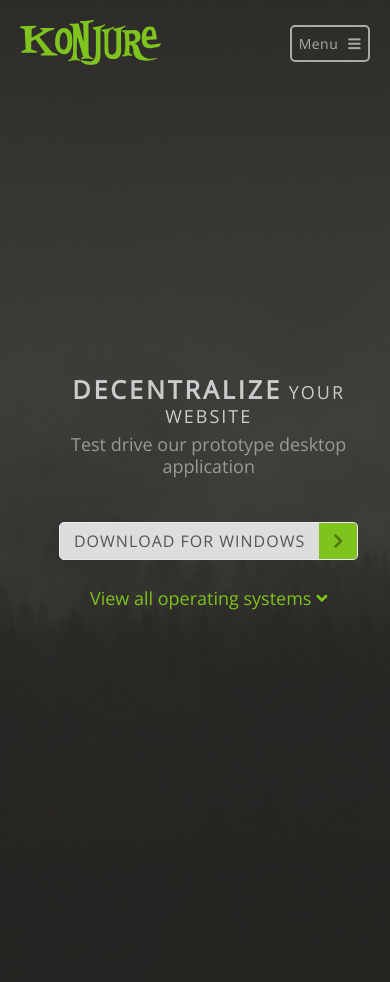
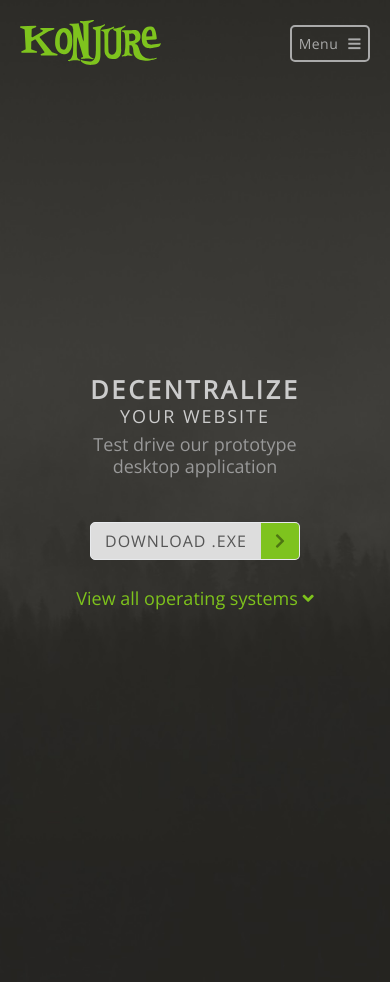
Before and after one commit to Konjure/konjure-org, a PHP site: page /get-started/prototype in a window 390 px wide. Shown: the top 982 px of the page. Run offline with PHP 8.4, Linux system fonts and the light colour scheme.

Commit message:
Whitepaper URE removal & mobile prototype download fix

```diff
--- a/get-started/prototype/index.php
+++ b/get-started/prototype/index.php
@@ -70,7 +70,7 @@
 										<br><br>
 										<a href="https://dist.konjure.org/Konjure+Desktop+App+Setup+1.0.0.exe">
 											<div class="kbutton" hover="brighten" data-sr="enter left, and hustle 20px">
-												<div class="kbutton-left">Download for Windows</div>
+												<div class="kbutton-left">Download .exe</div>
 												<div class="kbutton-right"><i class="fa fa-chevron-right"></i></div>
 											</div>
 										</a>
--- a/index.php
+++ b/index.php
@@ -168,7 +168,7 @@
 								<br><br>
 								<a href="https://dist.konjure.org/Konjure+Desktop+App+Setup+1.0.0.exe">
 									<div class="kbutton" hover="brighten" data-sr="enter left, and hustle 20px">
-										<div class="kbutton-left">Download for Windows</div>
+										<div class="kbutton-left">Download .exe</div>
 										<div class="kbutton-right"><i class="fa fa-chevron-right"></i></div>
 									</div>
 								</a>
```
Also changed, not shown: 1 other file.
